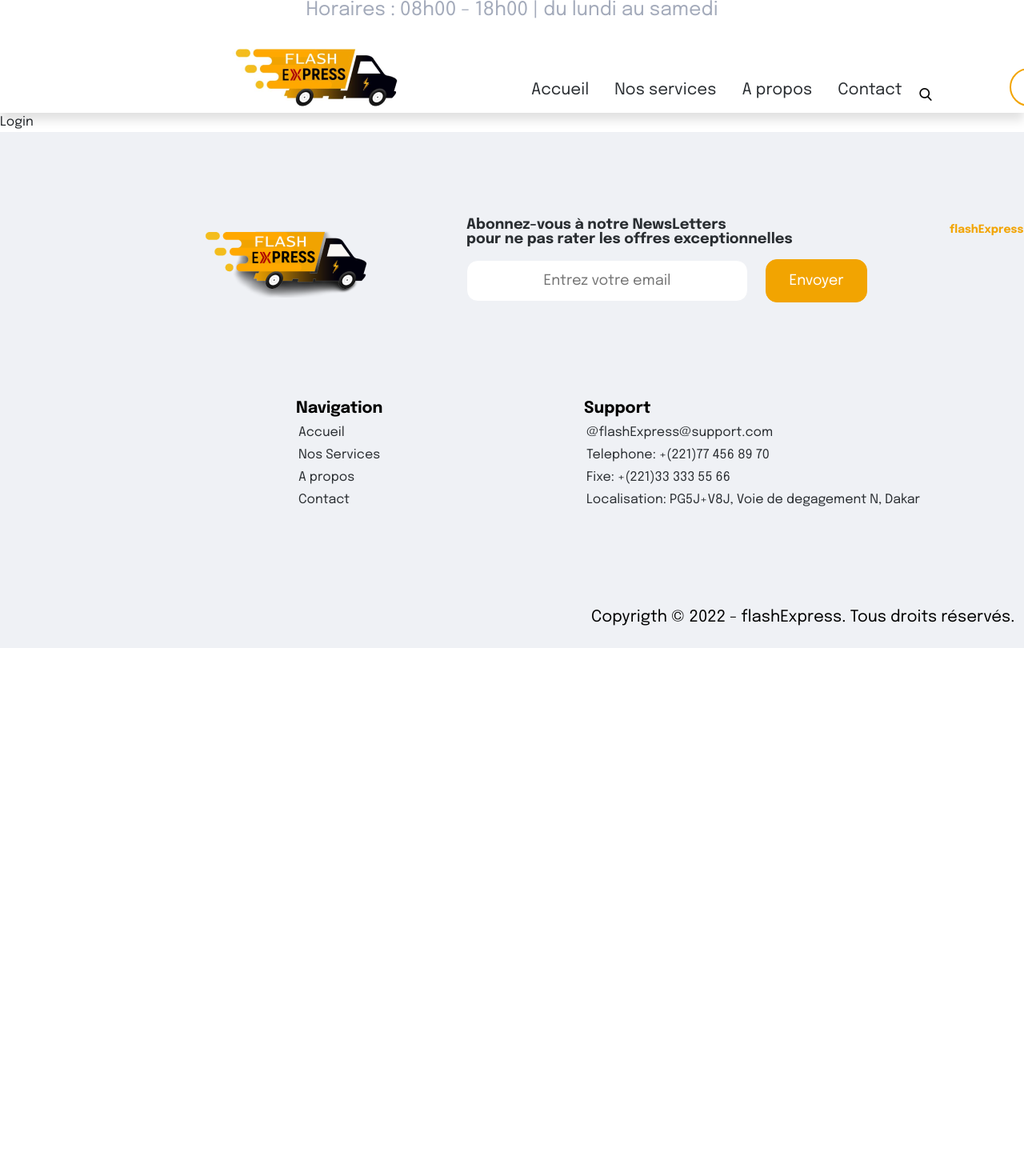
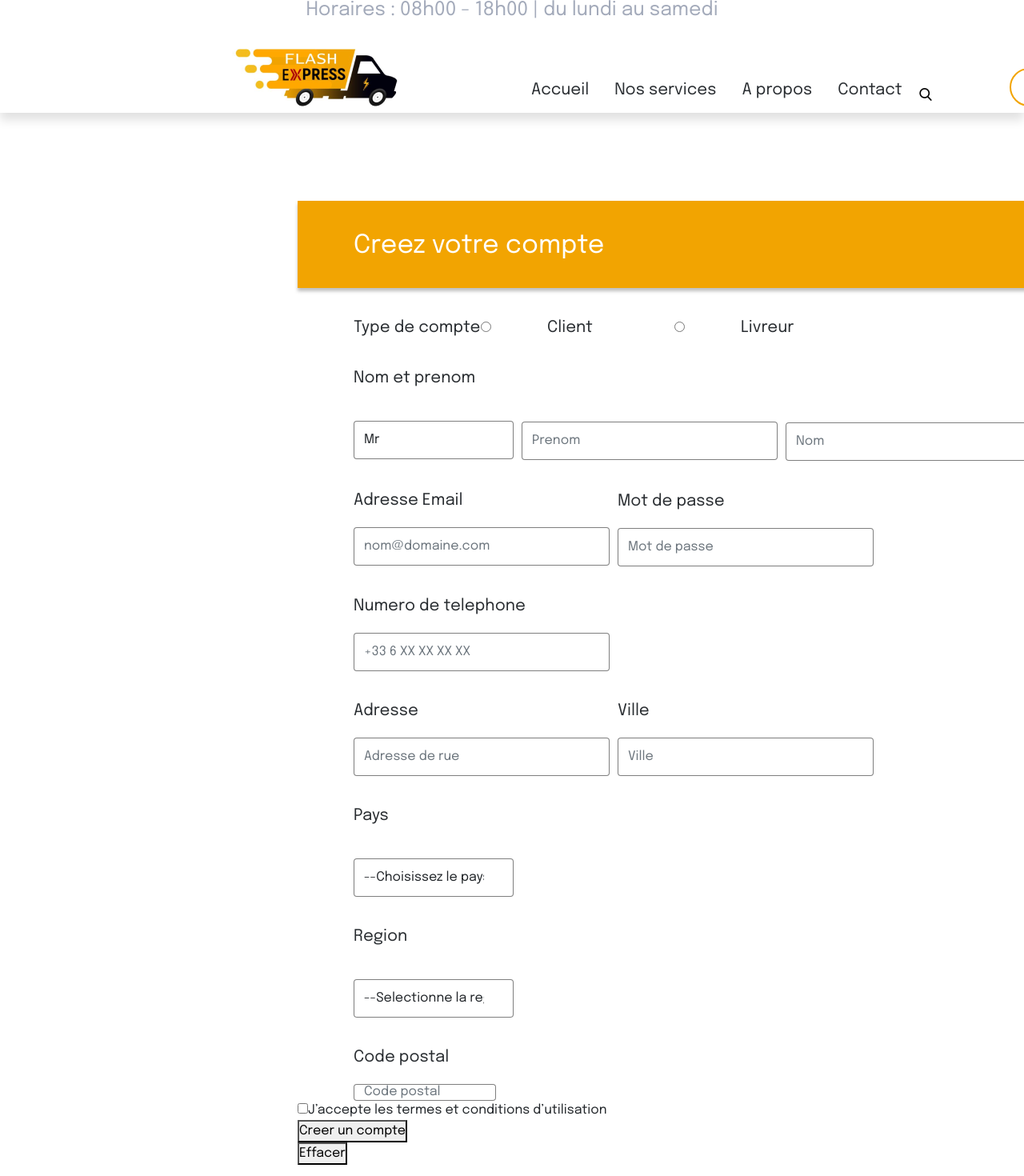
Before and after one commit to kumbissk/FRONTEND, a React (Create React App) app in the folder certif/: page /login in a window 1280 px wide. Shown: the top 1470 px of the page at 80% size. Before the commit the page ends 810 px from the top, so only its background shows below. Built offline with nearby package versions, Linux system fonts and the light colour scheme.

Commit message:
ajout page formulaire d'inscription

```diff
--- a/certif/src/Layout.js
+++ b/certif/src/Layout.js
@@ -15,3 +15,46 @@ const Layout = ({children}) => {
 }
 
 export default Layout;
+
+
+
+
+
+
+
+
+
+
+
+
+
+
+
+
+
+
+
+
+          <div className="form-group2">
+          <div class="row mb-4">
+            <div class="col">
+              <div class="form-outline">
+                <label class="form-label" for="form3Example1">Prenom et Nom</label>
+                <input type="text" id="form3Example1" class="form-control" />
+              </div>
+            </div>
+            <div class="col">
+                <div class="form-outline">
+                  <label class="form-label" for="form3Example2">Last name</label>
+                  <input type="text" id="form3Example2" class="form-control" placeholder='Prenom' />
+                </div>
+              </div>
+
+                <div class="col">
+                  <div class="form-outline">
+                    <input type="text" id="form3Example2" class="form-control" />
+                    <label class="form-label" for="form3Example2">Last name</label>
+                  </div>
+                </div>
+            </div>
+        </div>
--- a/certif/src/pages/Login.js
+++ b/certif/src/pages/Login.js
@@ -1,9 +1,306 @@
 import React from 'react';
+import styled from 'styled-components';
 
 const Login = () => {
   return (
-    <div>Login</div>
+      <Wrapper>
+         <HeaderForm>
+            <h4>Creez votre compte</h4>
+         </HeaderForm>
+         <ContentForm>
+          <form>
+            <div className="form-group1">
+              <label HtmlFor="exampleInputCompte">Type de compte</label>
+              <input type="radio" id="client" name="drone" value="client"/>
+              <label HtmlFor="client" className='client'>Client</label>
+              <input type="radio" id="livreur" name="drone" value="livreur"/>
+              <label HtmlFor="livreur" className='livreur'>Livreur</label>
+            </div>
+            <div className="form-group2">
+              <label HtmlFor="exampleInputName">Nom et prenom</label>
+              <select className="form-select" aria-label="Default select example">
+                <option value="monsier">Mr</option>
+                <option value="madame">Mme</option>
+              </select>
+              <div className='Input'>
+                <input type="text" className="form-control" id="exampleInputFirstame" aria-describedby="emailHelp" placeholder="Prenom"/>
+              </div>
+              <div className='para'>
+                <input type="text" className="form-control" id="exampleInputLastname" aria-describedby="emailHelp" placeholder="Nom"/>
+              </div>
+            </div>
+            <div className="form-group3">
+              <div className='adress'>
+                <label HtmlFor="exampleInputEmail1">Adresse Email</label>
+                <input type="email" className="form-control" id="exampleInputEmail1" aria-describedby="emailHelp" placeholder="nom@domaine.com"/>
+              </div>
+              <div className='motpass'>
+                <label HtmlFor="exampleInputPassword1">Mot de passe</label>
+                <input type="password" className="form-control" id="exampleInputPassword1" placeholder="Mot de passe"/>
+              </div>
+            </div>
+            <div className="form-group4">
+              <label HtmlFor="exampleInputPhone">Numero de telephone</label>
+              <input type="text" className="form-control" id="exampleInputPhone" aria-describedby="emailHelp" placeholder="+33 6 XX XX XX XX"/>
+            </div>
+            <div className="form-group5">
+              <div className='Adress'>
+                <label HtmlFor="exampleInputAddress">Adresse</label>
+                <input type="text" className="form-control" id="exampleInputAddress" aria-describedby="emailHelp" placeholder="Adresse de rue"/>
+              </div>
+              <div className='Ville'>
+                <label HtmlFor="exampleInputVille">Ville</label>
+                <input type="text" className="form-control" id="exampleInputVille" aria-describedby="emailHelp" placeholder="Ville"/>
+              </div>
+            </div>
+            <div className="form-group6">
+              <label HtmlFor="exampleInputPays">Pays</label>
+              <select class="form-select" aria-label="Default select example" name='pays' id='pays-select'>
+                <option selected>--Choisissez le pays--</option>
+                <option value="Senegal">Senegal</option>
+                <option value="Mali">Mali</option>
+                <option value="Benin">Benin</option>
+              </select>
+              <label HtmlFor="exampleInputPays">Region</label>
+              <select class="form-select" aria-label="Default select example" name='region' id='region-select'>
+                <option selected>--Selectionne la region--</option>
+                <option value="Dakar">Dakar</option>
+                <option value="Mali">Mali</option>
+                <option value="Benin">Benin</option>
+              </select>
+              <div className='CodePostal'>
+                <label HtmlFor="exampleInputCodePostal">Code postal</label>
+                <input type="text" className="form-control" id="exampleInputCodePostal" aria-describedby="emailHelp" placeholder="Code postal"/>
+              </div>
+            </div>
+            <div className="form-group7">
+              <input type="checkbox" id="use" name="use"/>
+              <label for="use">J’accepte les termes et conditions d’utilisation</label>
+            </div>
+          </form>
+         </ContentForm>
+         <FooterForm>
+            <div className='button1'>
+              <button type="submit">Creer un compte</button>
+            </div>
+            <div className='button2'>
+              <button type="submit">Effacer</button>
+            </div>
+         </FooterForm>
+      </Wrapper>
+
   );
 }
 
+const Wrapper = styled.div`
+  width: 1049px;
+  // height: 0900px;
+  height: 1296px;
+  margin-left:372px;
+  margin-top:110px;`;
+
+const HeaderForm = styled.div`
+  width: 1049px;
+  height: 109px;
+  background: #F2A401;
+  box-shadow: 0px 4px 4px rgba(0, 0, 0, 0.25);
+
+  h4 {
+    width: 314px;
+    height: 33px;
+    margin-left: 70px;
+    padding-top: 40px;
+    font-family: 'Epilogue';
+    font-style: normal;
+    font-weight: 400;
+    font-size: 32px;
+    line-height: 33px;
+    color: #FFFFFF;
+}`;
+
+const ContentForm = styled.div`
+
+form div.form-group1 label{
+  width: 159px;
+  height: 21px;
+  margin-left: 70px;
+  margin-top: 40px;
+  font-family: 'Epilogue';
+  font-style: normal;
+  font-weight: 400;
+  font-size: 20px;
+  line-height: 20px;
+  color: #292D31;
+}
+
+// form div.form-groupe1 input[type="radio"]{
+//   -webkit-appearance:none;
+//   width: 20px;
+//   height: 20px;
+//   background: #FFFFFF;
+//   border: 2px solid #E7EAF0;
+// }
+
+// form div.form-groupe1 input[type="radio"]:checked{
+//   -webkit-appearance:radio;
+//   width: 16px;
+//   height: 16px;
+//   background: #F2A401;
+// }
+
+form div.form-group2 label {
+  width: 153px;
+  height: 21px;
+  margin-left: 70px;
+  margin-top: 40px;
+  font-family: 'Epilogue';
+  font-style: normal;
+  font-weight: 400;
+  font-size: 20px;
+  line-height: 20px;
+  color: #292D31;
+}
+
+div select.form-select{
+  width: 200px;
+  height: 48px;
+  background: #FFFFFF;
+  border: 0.5px solid rgba(0, 0, 0, 0.5);
+  margin-left: 70px;
+  margin-top: 40px;
+}
+
+form div.form-group2 input[type="text"]{
+  width: 320px;
+  height: 48px;
+  margin-left: 70px;
+  margin-top: 40px;
+  background: #FFFFFF;
+  border: 0.5px solid rgba(0, 0, 0, 0.5);
+}
+
+form div.form-group2 div{
+  margin-left: 210px;
+  margin-top: -87px;
+}
+
+form div.form-group2 div.para{
+  margin-left: 540px;
+}
+
+form div.form-group3 label{
+  width: 153px;
+  height: 21px;
+  margin-left: 70px;
+  margin-top: 40px;
+  font-family: 'Epilogue';
+  font-style: normal;
+  font-weight: 400;
+  font-size: 20px;
+  line-height: 20px;
+  color: #292D31;
+}
+
+form div.form-group3 input[type="email"]{
+  width: 320px;
+  height: 48px;
+  margin-left: 70px;
+  margin-top: 20px;
+  background: #FFFFFF;
+  border: 0.5px solid rgba(0, 0, 0, 0.5);
+}
+
+form div.form-group3 input[type="password"]{
+  width: 320px;
+  height: 48px;
+  margin-left: 70px;
+  margin-top: 20px;
+  background: #FFFFFF;
+  border: 0.5px solid rgba(0, 0, 0, 0.5);
+}
+
+form div.form-group3 div.motpass{
+  margin-left: 330px;
+  margin-top: -130px;
+}
+
+form div.form-group4 label{
+  width: 215pxpx;
+  height: 21px;
+  margin-left: 70px;
+  margin-top: 40px;
+  font-family: 'Epilogue';
+  font-style: normal;
+  font-weight: 400;
+  font-size: 20px;
+  line-height: 20px;
+  color: #292D31;
+}
+
+form div.form-group4 input[type="text"]{
+  width: 320px;
+  height: 48px;
+  margin-left: 70px;
+  margin-top: 20px;
+  background: #FFFFFF;
+  border: 0.5px solid rgba(0, 0, 0, 0.5);
+}
+
+form div.form-group5 label{
+  width: 215pxpx;
+  height: 21px;
+  margin-left: 70px;
+  margin-top: 40px;
+  font-family: 'Epilogue';
+  font-style: normal;
+  font-weight: 400;
+  font-size: 20px;
+  line-height: 20px;
+  color: #292D31;
+}
+
+form div.form-group5 input[type="text"]{
+  width: 320px;
+  height: 48px;
+  margin-left: 70px;
+  margin-top: 20px;
+  background: #FFFFFF;
+  border: 0.5px solid rgba(0, 0, 0, 0.5);
+}
+
+form div.form-group5 div.Ville{
+  margin-left: 330px;
+  margin-top: -131px;
+}
+
+form div.form-group6 label{
+  width: 215pxpx;
+  height: 21px;
+  margin-left: 70px;
+  margin-top: 40px;
+  font-family: 'Epilogue';
+  font-style: normal;
+  font-weight: 400;
+  font-size: 20px;
+  line-height: 20px;
+  color: #292D31;
+}
+
+form div.form-group6 input[type="text"]{}
+
+form div.form-group6 div.CodePostal input[type="text"]{
+  width: 178px;
+  height: 21px;
+  margin-left: 70px;
+  margin-top: 20px;
+  background: #FFFFFF;
+  border: 0.5px solid rgba(0, 0, 0, 0.5);
+}
+
+
+
+`;
+
+const FooterForm = styled.div``;
+
 export default Login;
```
